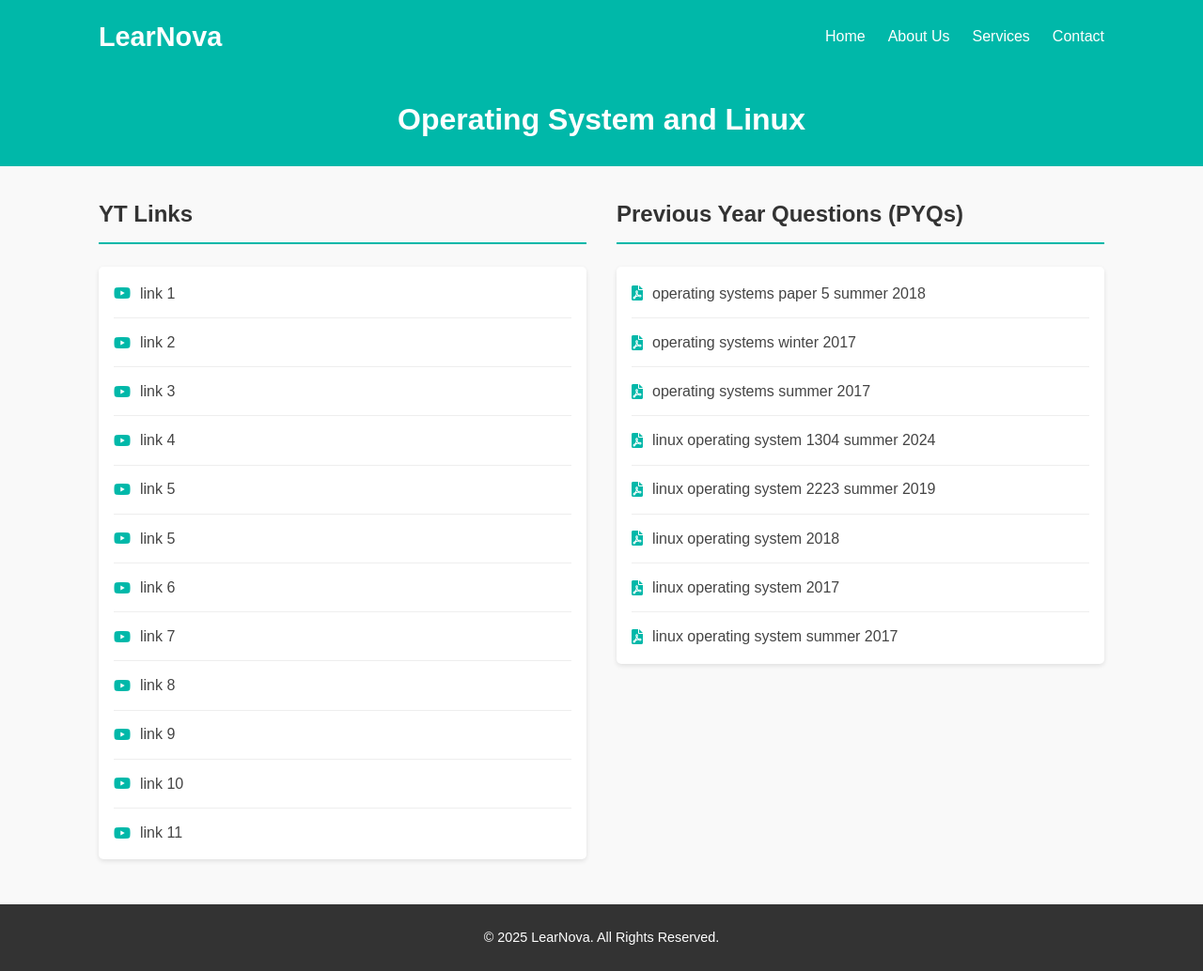
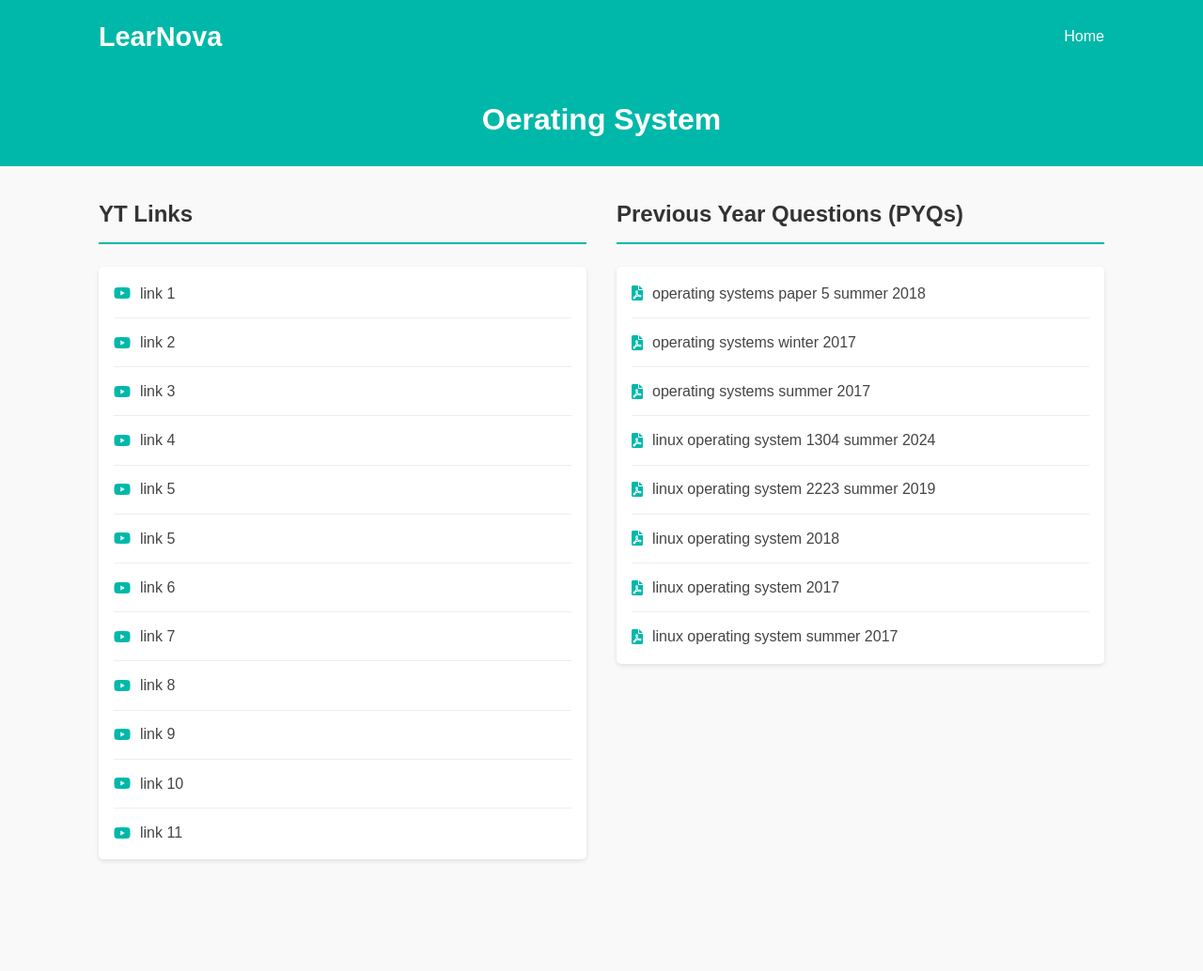
Before and after one commit to Shlok909/LearNova, a plain HTML site: page operatingsystem.html in a window 1280 px wide. Shown: the whole page at 94% size. After the commit the page ends 963 px from the top, so only its background shows below. Drawn offline with Linux system fonts and the light colour scheme.

Commit message:
os withland

```diff
--- a/operatingsystem.html
+++ b/operatingsystem.html
@@ -163,10 +163,10 @@
             <a href="#" class="logo">LearNova</a>
             <nav>
                 <ul>
-                    <li><a href="index.html">Home</a></li>
-                    <li><a href="aboutus.html">About Us</a></li>
+                    <li><a href="index1.html">Home</a></li>
+                    <!-- <li><a href="aboutus.html">About Us</a></li>
                     <li><a href="#">Services</a></li>
-                    <li><a href="#">Contact</a></li>
+                    <li><a href="#">Contact</a></li> -->
                 </ul>
             </nav>
         </div>
@@ -175,7 +175,7 @@
     <!-- Page Title -->
     <div class="page-title">
         <div class="container">
-            <h1>Operating System and Linux</h1>
+            <h1>Oerating System</h1>
         </div>
     </div>
 
@@ -219,10 +219,10 @@
     </div>
 
     <!-- Footer -->
-    <footer>
+    <!-- <footer>
         <div class="container">
             <p>&copy; 2025 LearNova. All Rights Reserved.</p>
         </div>
-    </footer>
+    </footer> -->
 </body>
 </html>
```
